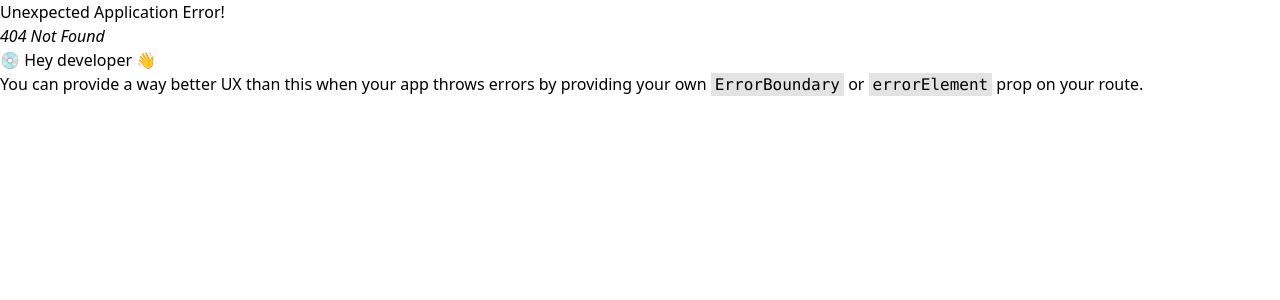
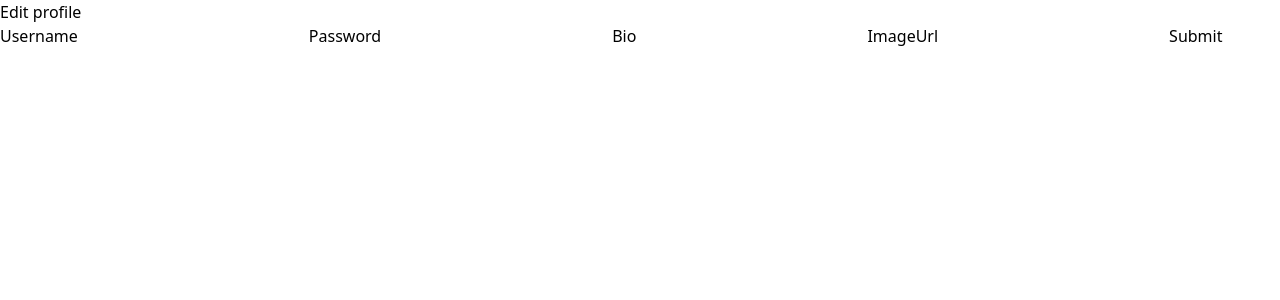
Before and after one commit to tim-huru-hara/simpleSosmed-client, a React (Vite) app: page /profile/edit in a window 1280 px wide. Before the commit this address had no page. Shown: the top 300 px of the page. Built offline with nearby package versions, Linux system fonts and the light colour scheme; the HTML template or start-up script is replaced by a standard one.

Commit message:
EditProfilePage-setUp done, not yet tested

```diff
--- /dev/null
+++ b/src/pages/EditProfilePage.jsx
@@ -0,0 +1,70 @@
+import { useState } from "react"
+import { useNavigate } from "react-router-dom";
+import request from "../utils/axios";
+
+export default function EditProfilePage() {
+    const [ username, setUsername ] = useState('');
+    const [ password, setPassword ] = useState('');
+    const [ bio, setBio ] = useState('');
+    const [ imageUrl, setImageUrl] = useState('');
+
+    const nav = useNavigate();
+
+    const handleSubmit = async (e) => {
+        e.preventDefault()
+        try {
+            const { data } = await request.put('/user/edit', {
+                username,
+                password,
+                bio,
+                imageUrl
+            }, {
+                headers: {
+                    Authorization: "Bearer " + localStorage.token
+                }
+            });
+            nav('/profile')
+        } catch (error) {
+            console.log(error)
+        }
+    }
+
+    return (
+        <div>
+            <h2>Edit profile</h2>
+            <form onSubmit={handleSubmit}>
+                <label htmlFor="">Username</label>
+                <input
+                    type="text"
+                    id="InputUsername"
+                    value={username}
+                    onChange={(e) => setUsername(e.target.value)}
+                />
+                <label htmlFor="">Password</label>
+                <input
+                    type="password"
+                    id="InputPassword"
+                    value={password}
+                    onChange={(e) => setPassword(e.target.value)}
+                />
+                <label htmlFor="">Bio</label>
+                <input
+                    type="text"
+                    id="InputBio"
+                    value={bio}
+                    onChange={(e) => setBio(e.target.value)}
+                />
+                <label htmlFor="">ImageUrl</label>
+                <input
+                    type="text"
+                    id="InputImageUrl"
+                    value={imageUrl}
+                    onChange={(e) => setImageUrl(e.target.value)}
+                />
+                <button
+                    type="submit"
+                >Submit</button>
+            </form>
+        </div>
+    )
+}
--- a/src/router.jsx
+++ b/src/router.jsx
@@ -1,9 +1,14 @@
 import { createBrowserRouter } from "react-router-dom";
 import HomePage from "./pages/HomePage";
+import EditProfilePage from "./pages/EditProfilePage";
 
 export default createBrowserRouter([
     {
         path: '',
         element: <HomePage />
+    },
+    {
+        path: '/profile/edit',
+        element: <EditProfilePage/>
     }
 ])
```
